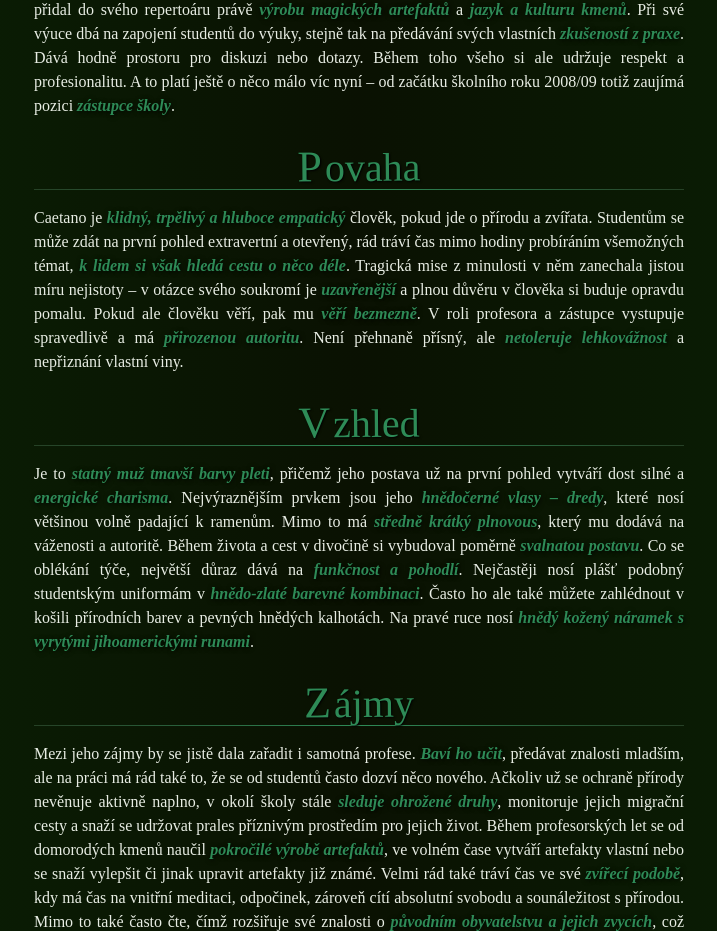
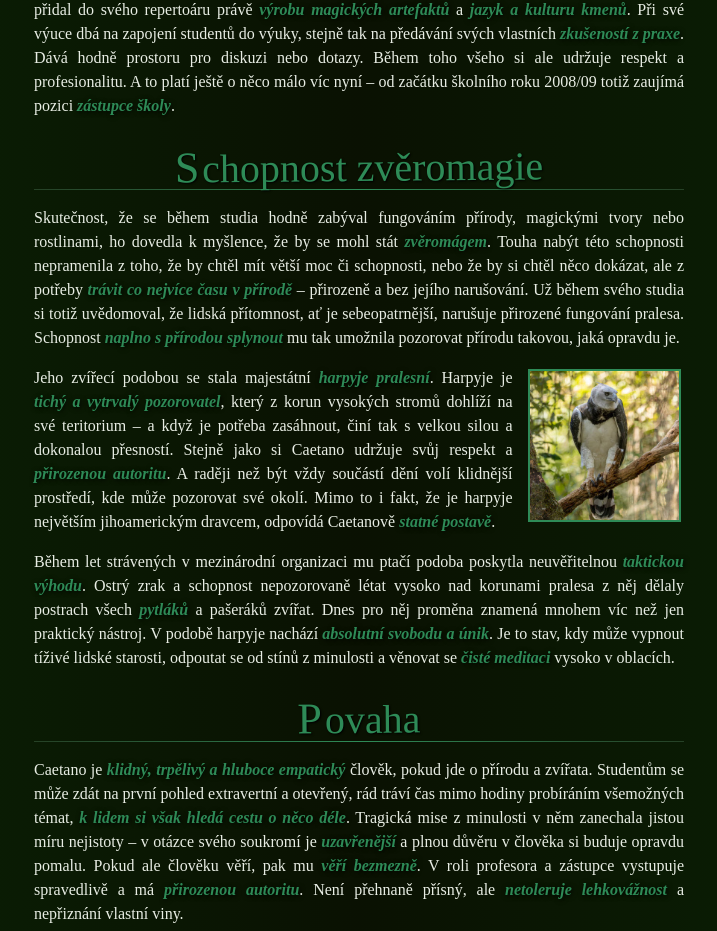
Before and after one commit to TKoritakova/casstellobruxxo, a React (Vite) app: page /#/caetano-murhala in a window 1280 px wide. Shown: the part 1560-2491 px from the top of the page, without its empty margins (281-998 px from the left). Built offline with nearby package versions, Linux system fonts and the light colour scheme; a web font is replaced by a local one.

Commit message:
Added animagus description to Caetano

```diff
--- a/src/pages/postavy/CaetanoMurhala.jsx
+++ b/src/pages/postavy/CaetanoMurhala.jsx
@@ -1,6 +1,7 @@
 import React from 'react'
 
 import kajetan from '../../img/medailonky/caetano_murhala.jpg';
+import harpyje from '../../img/medailonky/caetano_murhala_02.jpg';
 
 const CaetanoMurhala = () => (
   <div>
@@ -8,7 +9,7 @@ const CaetanoMurhala = () => (
     <div className="main-header"><h1>Caetano Murhala</h1></div>
     {/* id = 10926 */}
 
-    <img src={kajetan} className='img-in-text-big img-in-text-right'/>
+    <img alt="Caetano Murhala" src={kajetan} className='img-in-text-big img-in-text-right'/>
 
     <p><span className='text-highlighter'>Narozeniny:</span> 17. srpna 1954</p>
     <p><span className='text-highlighter'>Původ:</span> Smíšený</p>
@@ -67,6 +68,36 @@ const CaetanoMurhala = () => (
       něco málo víc nyní – od začátku školního roku 2008/09 totiž zaujímá pozici <span className='text-highlighter'>zástupce školy</span>.
     </p>
 
+    <h2>Schopnost zvěromagie</h2>
+    <hr/>
+    <p>Skutečnost, že se během studia hodně zabýval fungováním přírody, magickými tvory nebo rostlinami, ho dovedla k
+      myšlence, že by se mohl stát <span className='text-highlighter'>zvěromágem</span>. Touha nabýt této schopnosti
+      nepramenila z toho, že by chtěl mít větší moc či schopnosti, nebo že by si chtěl něco dokázat, ale z potřeby <span
+        className='text-highlighter'>trávit co nejvíce času v přírodě</span> – přirozeně a bez jejího narušování. Už
+      během svého studia si totiž uvědomoval, že lidská přítomnost, ať je sebeopatrnější, narušuje přirozené fungování
+      pralesa. Schopnost <span className='text-highlighter'>naplno s přírodou splynout</span> mu tak umožnila pozorovat
+      přírodu takovou, jaká opravdu je.
+    </p>
+
+    <img alt="harpyje pralesní" src={harpyje} className='img-in-text img-in-text-right'/>
+
+    <p>Jeho zvířecí podobou se stala majestátní <span className='text-highlighter'>harpyje pralesní</span>. Harpyje
+      je <span className='text-highlighter'>tichý a vytrvalý pozorovatel</span>, který z korun vysokých stromů dohlíží
+      na své teritorium – a když je potřeba zasáhnout, činí tak s velkou silou a dokonalou přesností. Stejně jako si
+      Caetano udržuje svůj respekt a <span className='text-highlighter'>přirozenou autoritu</span>. A raději než být
+      vždy součástí dění volí klidnější prostředí, kde může pozorovat své okolí. Mimo to i fakt, že je harpyje největším
+      jihoamerickým dravcem, odpovídá Caetanově <span className='text-highlighter'>statné postavě</span>.
+    </p>
+
+    <p>Během let strávených v mezinárodní organizaci mu ptačí podoba poskytla neuvěřitelnou <span
+      className='text-highlighter'>taktickou výhodu</span>. Ostrý zrak a schopnost nepozorovaně létat vysoko nad
+      korunami pralesa z něj dělaly postrach všech <span className='text-highlighter'>pytláků</span> a pašeráků zvířat.
+      Dnes pro něj proměna znamená mnohem víc než jen praktický nástroj. V podobě harpyje nachází <span
+        className='text-highlighter'>absolutní svobodu a únik</span>. Je to stav, kdy může vypnout tíživé lidské
+      starosti, odpoutat se od stínů z minulosti a věnovat se <span
+        className='text-highlighter'>čisté meditaci</span> vysoko v oblacích.
+    </p>
+
     <h2>Povaha</h2>
     <hr/>
     <p>Caetano je <span className='text-highlighter'>klidný, trpělivý a hluboce empatický</span> člověk, pokud jde o
```
Also changed, not shown: src/img/medailonky/caetano_murhala_02.jpg (added).
